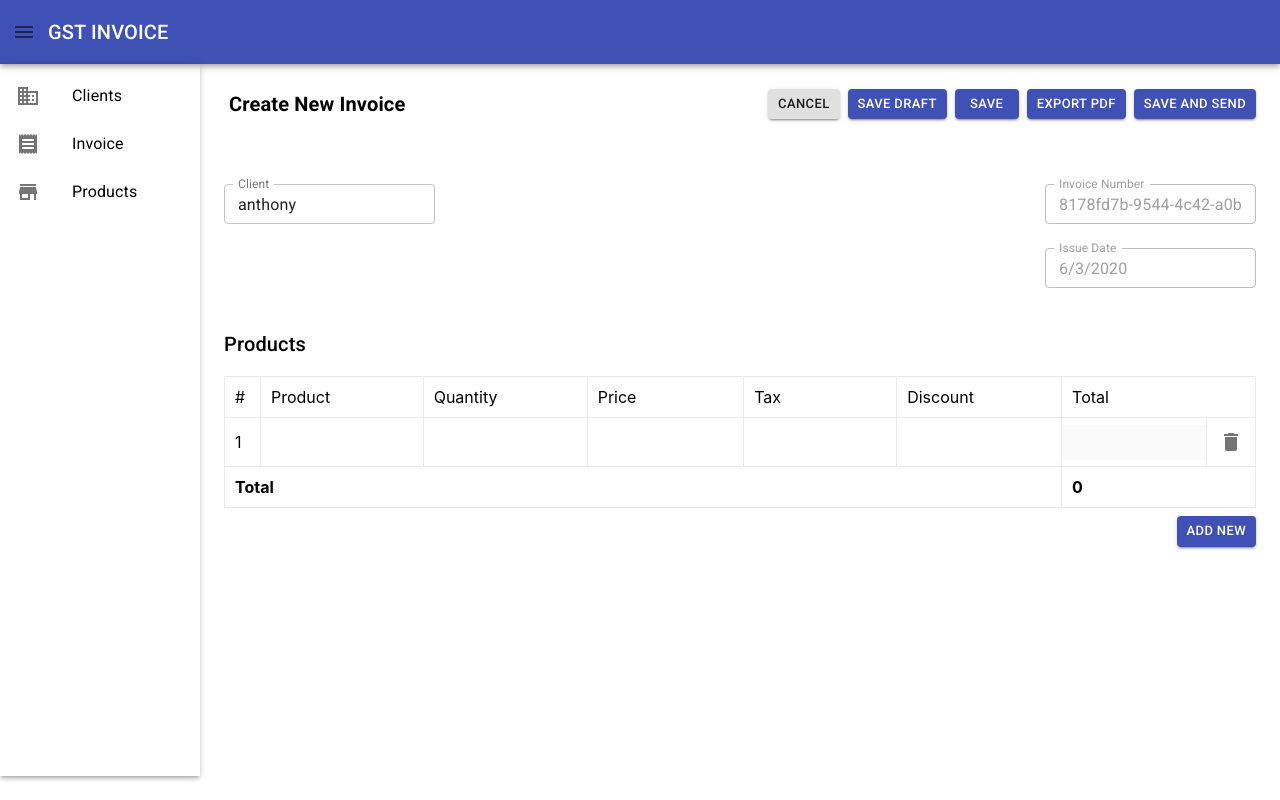
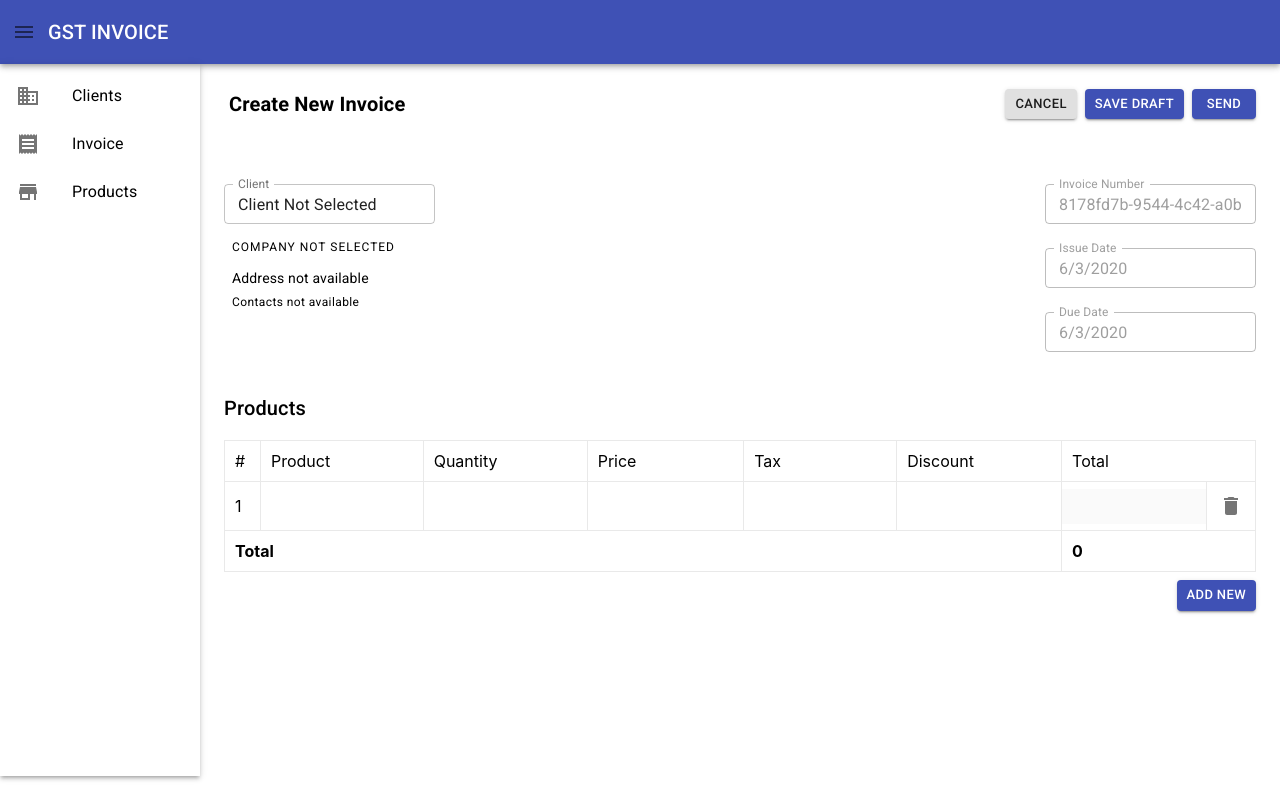
Before and after one commit to anthonyfinix/gst-invoice, a React (Create React App) app: page /invoice/new in a window 1280 px wide. Built offline with nearby package versions, Linux system fonts and the light colour scheme.

Commit message:
search bar done. working on due date picker and default save to draft

```diff
--- a/package.json
+++ b/package.json
@@ -29,7 +29,7 @@
     "build": "react-scripts build",
     "test": "react-scripts test",
     "eject": "react-scripts eject",
-    "dev": "nodemon server.js",
+    "server": "nodemon server.js",
     "mongoShell": "cd C:\\Program Files\\MongoDB\\Server\\4.2\bin\\mongo"
   },
   "eslintConfig": {
--- a/routes/clients.js
+++ b/routes/clients.js
@@ -85,9 +85,10 @@ router.delete('/:id', (req, res) => {
         }
     });
 });
-// SEARCH WITH NAME
+
+// Partial Search
 router.get('/search/:name', (req, res) => {
-    Client.find({ name: { $regex: req.params.name } }, (err, client) => {
+    Client.find({ name: { $regex: new RegExp(`^${req.params.name}`,'i') } }, (err, client) => {
         if (err) {
             res.send(err)
         } else if (!client) {
--- a/server.js
+++ b/server.js
@@ -9,7 +9,7 @@ app.use(bodyParser.json());
 app.use(cors())
 
 const mongoose = require('mongoose');
-mongoose.connect('mongodb://127.0.0.1:27017/gstinvoice', { useNewUrlParser: true, useUnifiedTopology: true })
+mongoose.connect('mongodb://127.0.0.1:27017/gstinvoice', {useCreateIndex: true, useNewUrlParser: true, useUnifiedTopology: true})
     .then(() => console.log('connected to database'))
     .catch((err) => console.error(err));
 
--- a/src/api/client.js
+++ b/src/api/client.js
@@ -50,3 +50,8 @@ export async function updateClient(data) {
     .then(res => res.json())
     return client;
 }
+export async function partialSearchClientName(searchTerm) {
+    let client = await fetch('http://localhost:3100/clients/search/'+searchTerm,)
+    .then(res => res.json())
+    return client;
+}
--- a/src/api/index.js
+++ b/src/api/index.js
@@ -3,7 +3,8 @@ export {
     getSingleClient,
     deleteSingleClient,
     addNewClient,
-    updateClient
+    updateClient,
+    partialSearchClientName
 } from "./client";
 export {
     addNewInvoice,
--- a/src/invoices/new/actions/index.jsx
+++ b/src/invoices/new/actions/index.jsx
@@ -10,10 +10,8 @@ export default function Actions(props) {
                 Create New Invoice
         </Typography>
             <Button  className="ml-auto" variant="contained" size="small">Cancel</Button>
-            <Button className="ml-2" variant="contained" color="primary" size="small">Save Draft</Button>
-            <Button className="ml-2" variant="contained" color="primary" size="small" onClick={props.saveInvoice}>Save</Button>
-            <Button className="ml-2" variant="contained" color="primary" size="small">Export PDF</Button>
-            <Button className="ml-2" variant="contained" color="primary" size="small">Save and Send</Button>
+            <Button className="ml-2" variant="contained" color="primary" size="small" onClick={props.saveInvoice}>Save Draft</Button>
+            <Button className="ml-2" variant="contained" color="primary" size="small">Send</Button>
         </Toolbar>
 
     )
--- a/src/invoices/new/clientDetails/index.jsx
+++ b/src/invoices/new/clientDetails/index.jsx
@@ -1,16 +1,29 @@
-import React from 'react';
+import React, { useState } from 'react';
+import SearchDialog from "../../../utils/searchDialog";
 import TextField from '@material-ui/core/TextField';
+import Typography from '@material-ui/core/Typography';
+import Box from '@material-ui/core/Box';
 
-export default function ClientDetails(props){
+export default function ClientDetails(props) {
 
-    const handleClientFocusIn = ()=>{
-        console.log('client focus')
+    const [searchField, setSearchField] = useState(null)
+
+    const handleClientFocusIn = (e) => {
+        setSearchField(e.currentTarget.childNodes[1])
     }
-    const handleClientFocusOut = ()=>{
-        console.log('client focus out')
+    const handleSearchDialogClose = () => {
+        setSearchField(null);
     }
 
-    return(
-        <TextField variant="outlined" onFocus={handleClientFocusIn} onBlur={handleClientFocusOut} value={props.client.name} size="small" autoComplete="off" inputProps={{ name: 'clientName' }} label="Client"/>
+    return (
+        <Box>
+            <TextField variant="outlined" onClick={handleClientFocusIn} value={props.client.name} size="small" autoComplete="off" inputProps={{ name: 'clientName' }} label="Client" />
+            <SearchDialog el={searchField} getSelectedClient={props.getSelectedClient} handleClose={handleSearchDialogClose} />
+            <Box display="flex" flexDirection="column" p={1}>
+                <Typography variant="overline" gutterBottom>{props.client.company}</Typography>
+                <Typography variant="body2" gutterBottom>{props.client.address}</Typography>
+                <Typography variant="caption" gutterBottom>{props.client.contactNumber}</Typography>
+            </Box>
+        </Box>
     )
 }
--- a/src/invoices/new/index.jsx
+++ b/src/invoices/new/index.jsx
@@ -12,7 +12,7 @@ export default class NewInvoice extends Component {
     constructor(props) {
         super(props)
         this.state = {
-            client: { name: 'anthony', id: 2 },
+            client: { name: 'Client Not Selected', _id: 2,company: 'Company not selected', address :'Address not available', contactNumber:'Contacts not available' },
             redirect: false,
             products: [],
             total: 0,
@@ -28,6 +28,10 @@ export default class NewInvoice extends Component {
         this.getTodayDate = this.getTodayDate.bind(this);
         this.setClient = this.setClient.bind(this);
         this.saveInvoice = this.saveInvoice.bind(this);
+        this.getSelectedClient = this.getSelectedClient.bind(this);
+    }
+    getSelectedClient(client){
+        this.setState({client: client})
     }
     saveInvoice() {
         let data = {
@@ -80,7 +84,7 @@ export default class NewInvoice extends Component {
                 <Container className="py-2">
                     <Actions saveInvoice={this.saveInvoice} />
                     <Box className="mt-5" display="flex" justifyContent="space-between">
-                        <ClientDetails client={this.state.client} />
+                        <ClientDetails getSelectedClient={this.getSelectedClient} client={this.state.client} />
                         <InvoiceSummery invoiceNo={this.state.invoiceNo} created={this.state.created} />
                     </Box>
                     <Box className="mt-3" >
--- a/src/invoices/new/invoiceSummery/index.jsx
+++ b/src/invoices/new/invoiceSummery/index.jsx
@@ -5,8 +5,9 @@ import Box from "@material-ui/core/Box";
 export default function InvoiceSummery(props) {
     return (
         <Box display="flex" flexDirection="column">
-            <TextField variant="outlined" className="mb-4" size="small" autoComplete="off" inputProps={{ name: 'clientName' }} disabled={true} value={props.invoiceNo} label="Invoice Number" />
-            <TextField variant="outlined" className="mb-4" size="small" autoComplete="off" inputProps={{ name: 'clientName' }} disabled={true} value={props.created} label="Issue Date" />
+            <TextField variant="outlined" className="mb-4" size="small" autoComplete="off" inputProps={{ name: 'invoiceNo' }} disabled={true} value={props.invoiceNo} label="Invoice Number" />
+            <TextField variant="outlined" className="mb-4" size="small" autoComplete="off" inputProps={{ name: 'created' }} disabled={true} value={props.created} label="Issue Date" />
+            <TextField variant="outlined" className="mb-4" size="small" autoComplete="off" inputProps={{ name: 'dueDate' }} disabled={true} value={props.created} label="Due Date" />
         </Box>
     )
 }
--- /dev/null
+++ b/src/utils/searchDialog/index.jsx
@@ -0,0 +1,61 @@
+import React, { useState } from 'react';
+import Popover from '@material-ui/core/Popover';
+import List from '@material-ui/core/List';
+import ListItem from '@material-ui/core/ListItem';
+import ListItemText from '@material-ui/core/ListItemText';
+import TextField from '@material-ui/core/TextField';
+import Box from '@material-ui/core/Box';
+import { getAllClients, partialSearchClientName } from '../../api';
+
+export default (props) => {
+
+    const [searchTerm, setSearchTerm] = useState('');
+    const [clients, setClients] = useState([]);
+    const handleSearchTermValueChange = (e) => {
+        let value = e.target.value;
+        if (value === '') {
+            getAllClients().then((clients) => setClients(clients))
+        } else {
+            partialSearchClientName(value).then((clients) => setClients(clients))
+        }
+        setSearchTerm(value);
+    }
+    const handleClientSelect = (selectedClient)=>{
+        props.getSelectedClient(selectedClient)
+        props.handleClose();
+    }
+    const getClientList = () => {
+        let newClients = clients.map((client, i) => {
+            return (
+                <ListItem key={i} button onClick={()=>handleClientSelect(client)}>
+                    <ListItemText primary={client.name} />
+                </ListItem >
+            )
+        })
+        return newClients;
+    }
+    return (
+        <React.Fragment>
+            <Popover
+                open={!!props.el}
+                anchorEl={props.el}
+                onClose={props.handleClose}
+                anchorOrigin={{
+                    vertical: 'bottom',
+                    horizontal: 'left',
+                }}
+                transformOrigin={{
+                    vertical: 'top',
+                    horizontal: 'left',
+                }}
+            >
+                <Box p={2}>
+                    <TextField variant="outlined" size="small" onChange={handleSearchTermValueChange} value={searchTerm} autoComplete="off" inputProps={{ name: 'search' }} label="Search" />
+                    <List component="nav">
+                        {getClientList()}
+                    </List>
+                </Box>
+            </Popover>
+        </React.Fragment>
+    )
+}
```
Also changed, not shown: src/products/productTable/index.jsx (added, +54 -0 lines).
